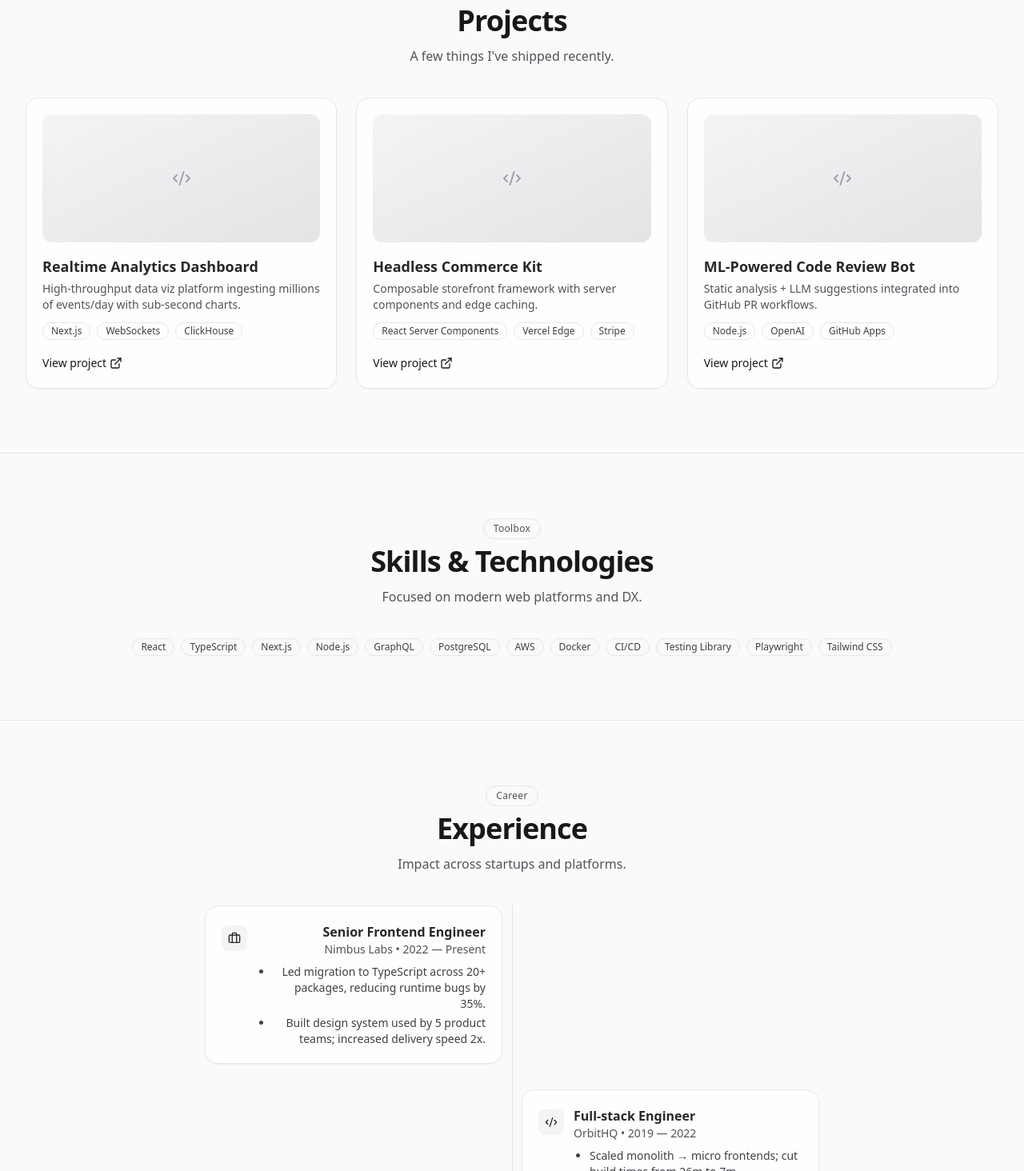
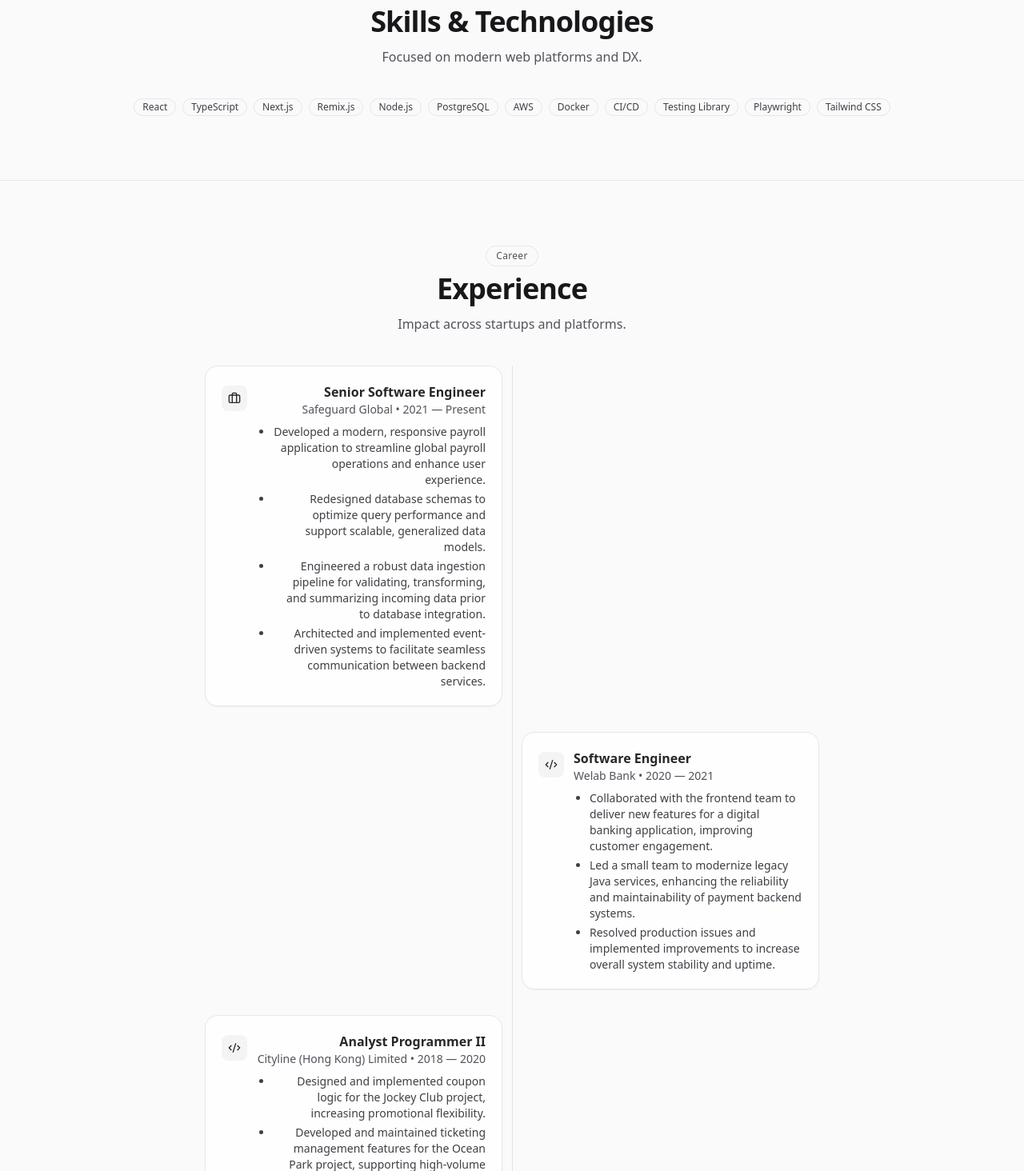
Before and after one commit to zenkio/zenkio.github.io, a React (Vite) app: page / in a window 1280 px wide. Shown: the part 686-2150 px from the top of the page at 80% size. Built offline with nearby package versions, Linux system fonts and the light colour scheme.

Commit message:
hidden writing and project session if there are no item

```diff
--- a/src/App.tsx
+++ b/src/App.tsx
@@ -115,15 +115,15 @@ const profile = {
 const stats = [
   { label: "Years Experience on IT", value: "7+" },
   { label: "Years Experience on Electonics", value: "8+" },
-  { label: "Tech Stack", value: "React / Node / JAVA / AWS" },
+  { label: "Tech Stack", value: "React / Java / AWS" },
 ];
 
 const skills = [
   "React",
   "TypeScript",
   "Next.js",
+  "Remix.js",
   "Node.js",
-  "GraphQL",
   "PostgreSQL",
   "AWS",
   "Docker",
@@ -133,64 +133,82 @@ const skills = [
   "Tailwind CSS",
 ];
 
-const projects = [
-  {
-    title: "Realtime Analytics Dashboard",
-    description:
-      "High-throughput data viz platform ingesting millions of events/day with sub-second charts.",
-    stack: ["Next.js", "WebSockets", "ClickHouse"],
-    link: "#",
-  },
-  {
-    title: "Headless Commerce Kit",
-    description:
-      "Composable storefront framework with server components and edge caching.",
-    stack: ["React Server Components", "Vercel Edge", "Stripe"],
-    link: "#",
-  },
-  {
-    title: "ML-Powered Code Review Bot",
-    description:
-      "Static analysis + LLM suggestions integrated into GitHub PR workflows.",
-    stack: ["Node.js", "OpenAI", "GitHub Apps"],
-    link: "#",
-  },
+
+
+type Project = {
+  title: string;
+  description: string;
+  stack: string[];
+  link: string;
+};
+
+const projects: Project[] = [
+  // {
+  //   title: "Realtime Analytics Dashboard",
+  //   description:
+  //     "High-throughput data viz platform ingesting millions of events/day with sub-second charts.",
+  //   stack: ["Next.js", "WebSockets", "ClickHouse"],
+  //   link: "#",
+  // },
+  // {
+  //   title: "Headless Commerce Kit",
+  //   description:
+  //     "Composable storefront framework with server components and edge caching.",
+  //   stack: ["React Server Components", "Vercel Edge", "Stripe"],
+  //   link: "#",
+  // },
+  // {
+  //   title: "ML-Powered Code Review Bot",
+  //   description:
+  //     "Static analysis + LLM suggestions integrated into GitHub PR workflows.",
+  //   stack: ["Node.js", "OpenAI", "GitHub Apps"],
+  //   link: "#",
+  // },
 ];
 
 const experience = [
   {
-    role: "Senior Frontend Engineer",
-    company: "Nimbus Labs",
-    period: "2022 — Present",
+    role: "Senior Software Engineer",
+    company: "Safeguard Global",
+    period: "2021 — Present",
     bullets: [
-      "Led migration to TypeScript across 20+ packages, reducing runtime bugs by 35%.",
-      "Built design system used by 5 product teams; increased delivery speed 2x.",
-    ],
-  },
-  {
-    role: "Full‑stack Engineer",
-    company: "OrbitHQ",
-    period: "2019 — 2022",
-    bullets: [
-      "Scaled monolith → micro frontends; cut build times from 26m to 7m.",
-      "Designed event-driven architecture for billing and notifications.",
+      "Developed a modern, responsive payroll application to streamline global payroll operations and enhance user experience.",
+      "Redesigned database schemas to optimize query performance and support scalable, generalized data models.",
+      "Engineered a robust data ingestion pipeline for validating, transforming, and summarizing incoming data prior to database integration.",
+      "Architected and implemented event-driven systems to facilitate seamless communication between backend services.",
     ],
   },
   {
     role: "Software Engineer",
-    company: "Freelance",
-    period: "2016 — 2019",
+    company: "Welab Bank",
+    period: "2020 — 2021",
     bullets: [
-      "Delivered 15+ apps for SMEs, from MVP to production.",
-      "Set up infra as code pipelines on AWS for clients.",
+      "Collaborated with the frontend team to deliver new features for a digital banking application, improving customer engagement.",
+      "Led a small team to modernize legacy Java services, enhancing the reliability and maintainability of payment backend systems.",
+      "Resolved production issues and implemented improvements to increase overall system stability and uptime.",
+    ],
+  },
+  {
+    role: "Analyst Programmer II",
+    company: "Cityline (Hong Kong) Limited",
+    period: "2018 — 2020",
+    bullets: [
+      "Designed and implemented coupon logic for the Jockey Club project, increasing promotional flexibility.",
+      "Developed and maintained ticketing management features for the Ocean Park project, supporting high-volume transactions.",
     ],
   },
 ];
 
-const writing = [
-  { title: "Optimizing React for Perceived Performance", date: "Aug 2025", link: "#" },
-  { title: "Edge Rendering with RSC: A Practical Guide", date: "Jun 2025", link: "#" },
-  { title: "Testing Beyond the UI: Contract Tests", date: "Mar 2025", link: "#" },
+type Writing = {
+  title: string;
+  date: string;
+  link: string;
+};
+
+const writing: Writing[] = [
+  // { title: "Optimizing React for Perceived Performance", date: "Aug 2025", link: "#" },
+  // { title: "Edge Rendering with RSC: A Practical Guide", date: "Jun 2025", link: "#" },
+  // { title: "Testing Beyond the UI: Contract Tests", date: "Mar 2025", link: "#" },
 ];
 
 const FadeIn = ({ delay = 0, children, y = 12 }: { delay?: number; children: React.ReactNode; y?: number }) => (
@@ -319,7 +337,7 @@ export default function App() {
           </div>
         </Container>
       </section>
-
+      {projects.length > 0 && (
         <section id="projects" className="py-14 sm:py-20">
           <Container>
             <SectionTitle eyebrow="Selected Work" title="Projects" subtitle="A few things I've shipped recently." />
@@ -351,6 +369,7 @@ export default function App() {
             </div>
           </Container>
         </section>
+      )}
 
       <section id="skills" className="border-y py-14 dark:border-zinc-800 sm:py-20">
         <Container>
@@ -398,7 +417,7 @@ export default function App() {
           </div>
         </Container>
       </section>
-
+      {writing.length > 0 && (
         <section id="writing" className="border-y py-14 dark:border-zinc-800 sm:py-20">
           <Container>
         <SectionTitle eyebrow="Notes" title="Writing" subtitle="Occasional deep dives on frontend, DX, and systems." />
@@ -419,6 +438,7 @@ export default function App() {
         </div>
           </Container>
         </section>
+      )}
 
       <section id="contact" className="py-14 sm:py-20">
         <Container>
```
Lines whose indentation alone changed are shown as unchanged.
